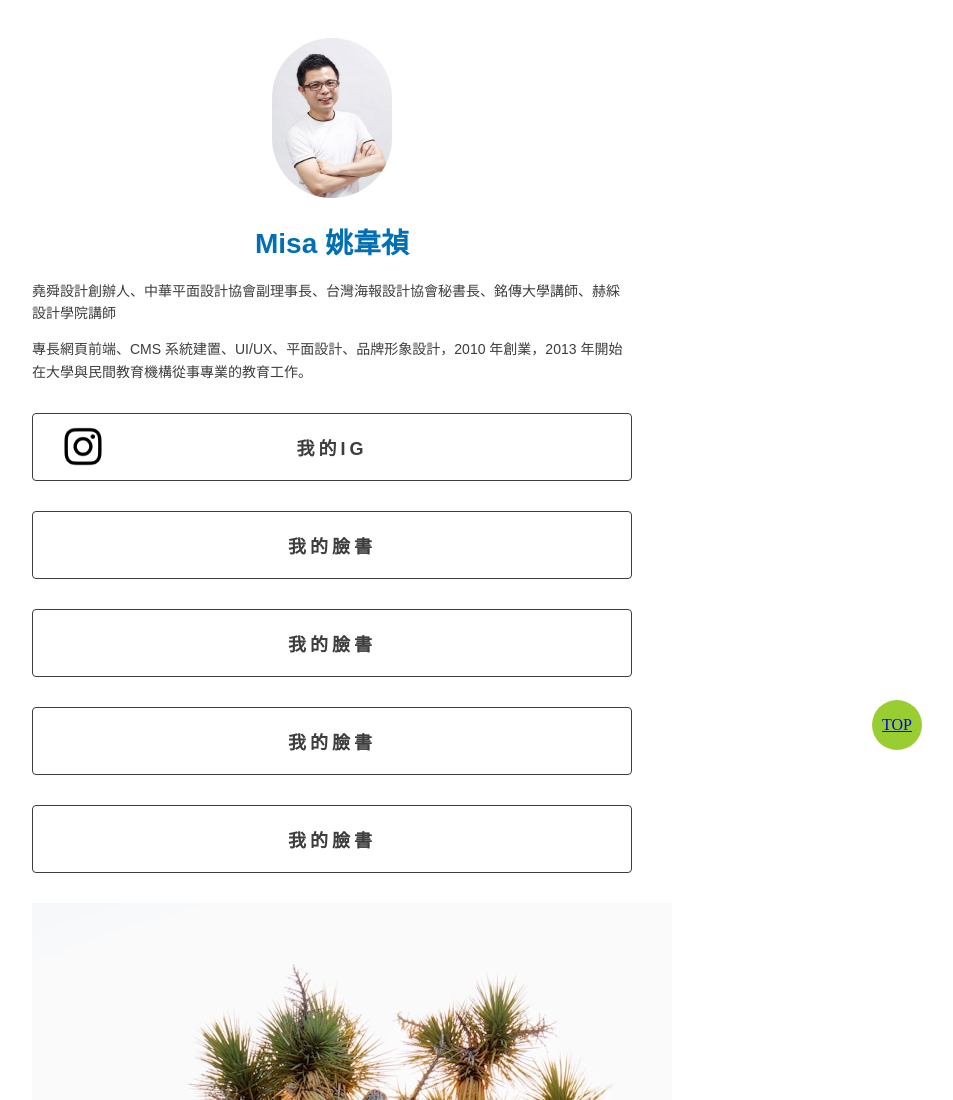
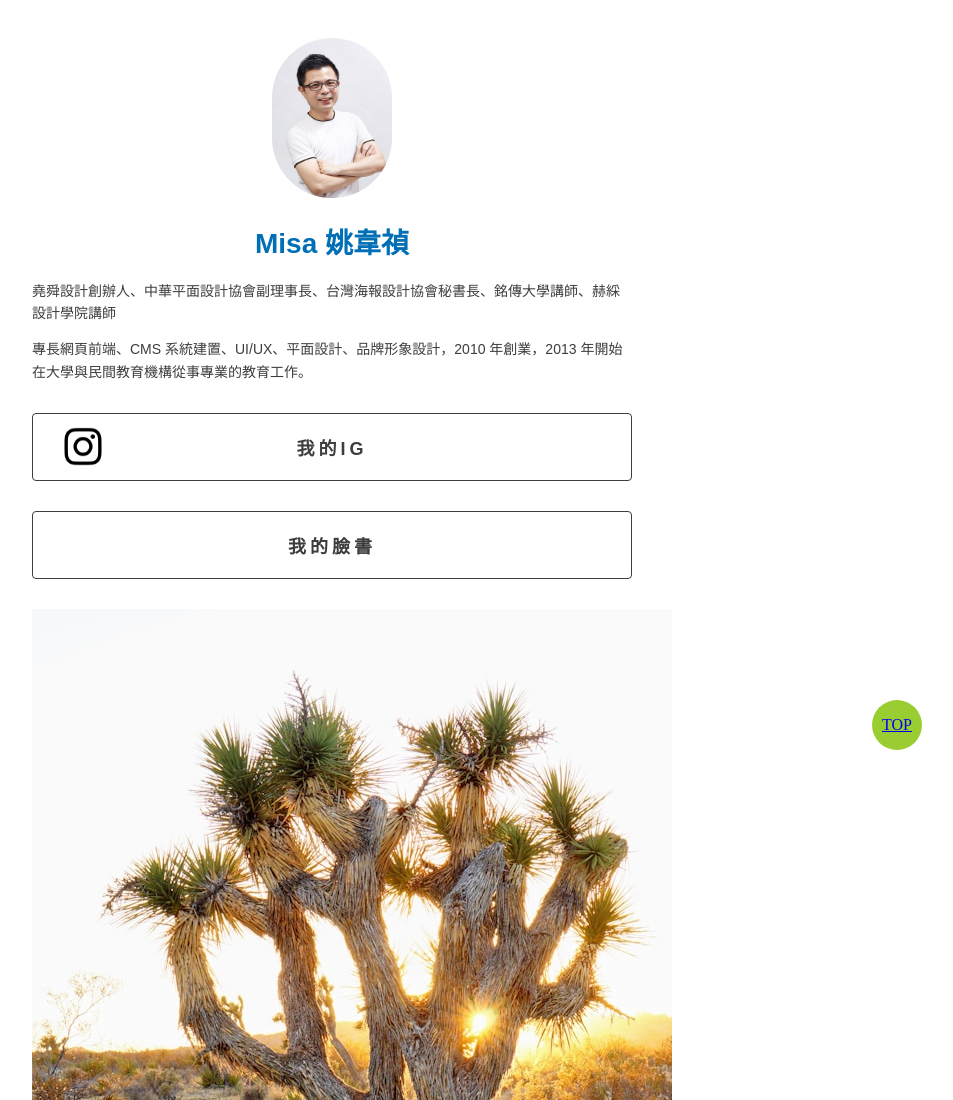
Before and after one commit to sky25680732/sky25680732.github.io, a plain HTML site: page index.html in a window 1280 px wide. Shown: the top 1100 px of the page, without its empty margins (308-1261 px from the left). Drawn offline with Linux system fonts and the light colour scheme.

Commit message:
Add files via upload

```diff
--- a/index.html
+++ b/index.html
@@ -24,15 +24,6 @@
             <a href="#" class="button"><!-- 一顆按鈕-->
                 <img src="icon.jpg" alt="" class="icon">
                 我的IG
-            </a>
-            <a href="#" class="button"><!-- 一顆按鈕-->
-                我的臉書
-            </a>
-            <a href="#" class="button"><!-- 一顆按鈕-->
-                我的臉書
-            </a>
-            <a href="#" class="button"><!-- 一顆按鈕-->
-                我的臉書
             </a>
             <a href="#" class="button"><!-- 一顆按鈕-->
                 我的臉書
```
